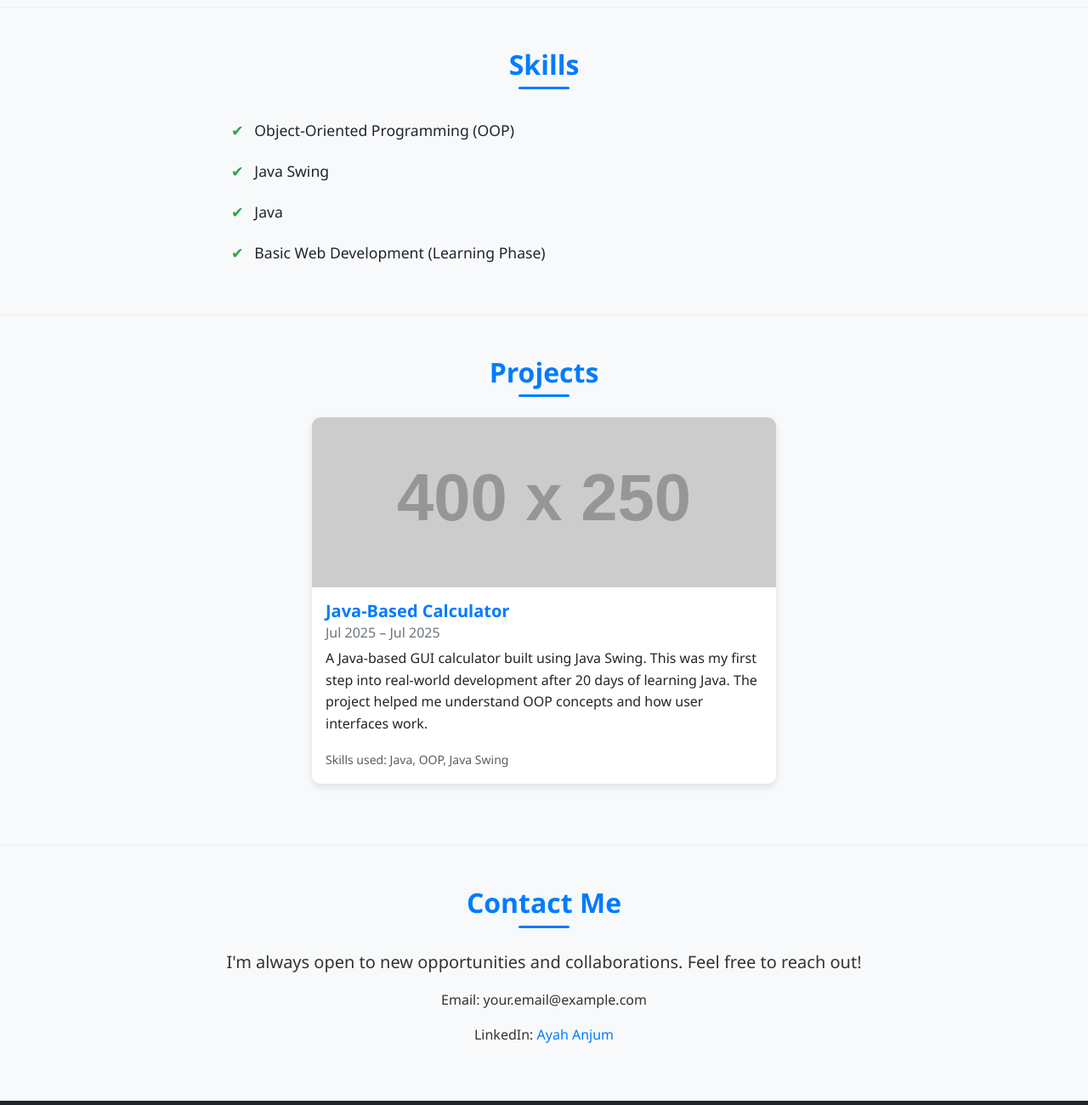
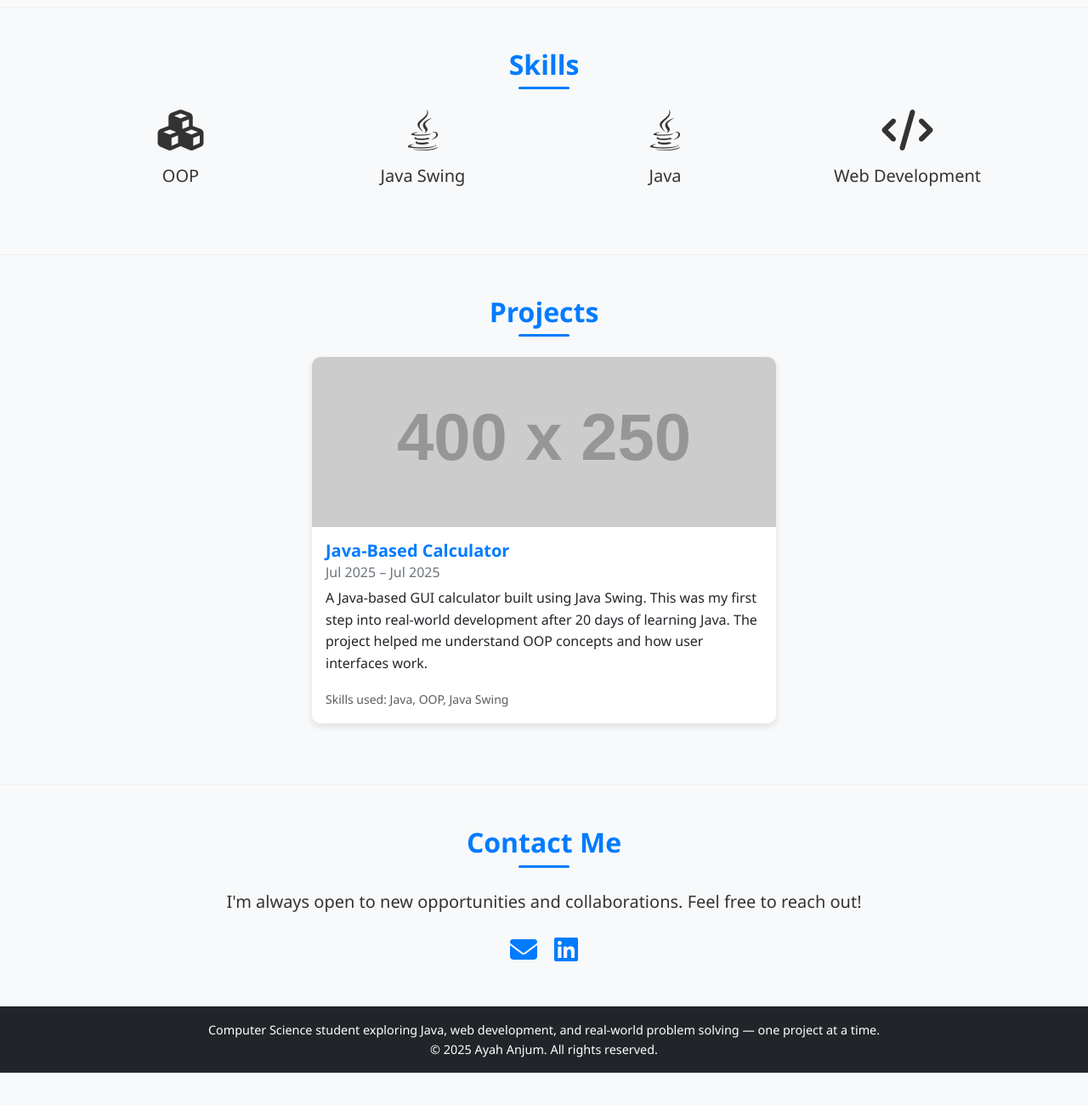
Before and after one commit to ayah-anjum/Portfolio-gemini, a plain HTML site: page index.html in a window 1280 px wide. Shown: the part 1580-2880 px from the top of the page at 85% size. After the commit the page ends 2842 px from the top, so only its background shows below. Drawn offline with nearby package versions, Linux system fonts and the light colour scheme; placeholder pictures from the web are drawn by us.

Commit message:
feat: Update index.html with icons and new sections

```diff
--- a/index.html
+++ b/index.html
@@ -6,6 +6,7 @@
     <title>Ayah Anjum - Portfolio</title>
     <link href="https://cdn.jsdelivr.net/npm/bootstrap@5.3.2/dist/css/bootstrap.min.css" rel="stylesheet" integrity="sha384-T3c6CoIi6uLrA9TneNEoa7RxnatzjcDSCmG1MXxSR1GAsXEV/Dwwykc2MPK8M2HN" crossorigin="anonymous">
     <link rel="stylesheet" href="style.css">
+    <link rel="stylesheet" href="https://cdnjs.cloudflare.com/ajax/libs/font-awesome/6.5.1/css/all.min.css" integrity="sha512-DTOQO9RWCH3ppGqcWaEA1BIZOC6xxalwEsw9c2QQeAIftl+Vegovlnee1c9QX4TctnWMn13TZye+giMm8e2LwA==" crossorigin="anonymous" referrerpolicy="no-referrer" />
 </head>
 <body>
     <nav class="navbar navbar-expand-lg navbar-dark bg-dark fixed-top">
@@ -68,14 +69,30 @@
     <section id="skills" class="bg-light py-5">
         <div class="container">
             <h2 class="text-center mb-4">Skills</h2>
-            <div class="row justify-content-center">
-                <div class="col-md-8">
-                    <ul class="list-group list-group-flush">
-                        <li class="list-group-item">Object-Oriented Programming (OOP)</li>
-                        <li class="list-group-item">Java Swing</li>
-                        <li class="list-group-item">Java</li>
-                        <li class="list-group-item">Basic Web Development (Learning Phase)</li>
-                    </ul>
+            <div class="row text-center">
+                <div class="col-md-3 col-sm-6 mb-4">
+                    <div class="skill-icon">
+                        <i class="fas fa-cubes fa-3x"></i>
+                    </div>
+                    <h5 class="mt-3">OOP</h5>
+                </div>
+                <div class="col-md-3 col-sm-6 mb-4">
+                    <div class="skill-icon">
+                        <i class="fab fa-java fa-3x"></i>
+                    </div>
+                    <h5 class="mt-3">Java Swing</h5>
+                </div>
+                <div class="col-md-3 col-sm-6 mb-4">
+                    <div class="skill-icon">
+                        <i class="fab fa-java fa-3x"></i>
+                    </div>
+                    <h5 class="mt-3">Java</h5>
+                </div>
+                <div class="col-md-3 col-sm-6 mb-4">
+                    <div class="skill-icon">
+                        <i class="fas fa-code fa-3x"></i>
+                    </div>
+                    <h5 class="mt-3">Web Development</h5>
                 </div>
             </div>
         </div>
@@ -105,10 +122,14 @@
         <div class="container text-center">
             <h2 class="mb-4">Contact Me</h2>
             <p class="lead">I'm always open to new opportunities and collaborations. Feel free to reach out!</p>
-            <!-- Placeholder for social media links or a contact form -->
-            <p>Email: your.email@example.com</p>
-            <p>LinkedIn: <a href="https://www.linkedin.com/in/ayah-anjum-60b729363/" target="_blank">Ayah Anjum</a></p>
-            <!-- Add more social links here -->
+            <div class="mt-4">
+                <a href="mailto:ayahanjum44@gmail.com" class="social-icon me-3">
+                    <i class="fas fa-envelope fa-2x"></i>
+                </a>
+                <a href="https://www.linkedin.com/in/ayah-anjum-60b729363/" target="_blank" class="social-icon">
+                    <i class="fab fa-linkedin fa-2x"></i>
+                </a>
+            </div>
         </div>
     </section>
 
```
